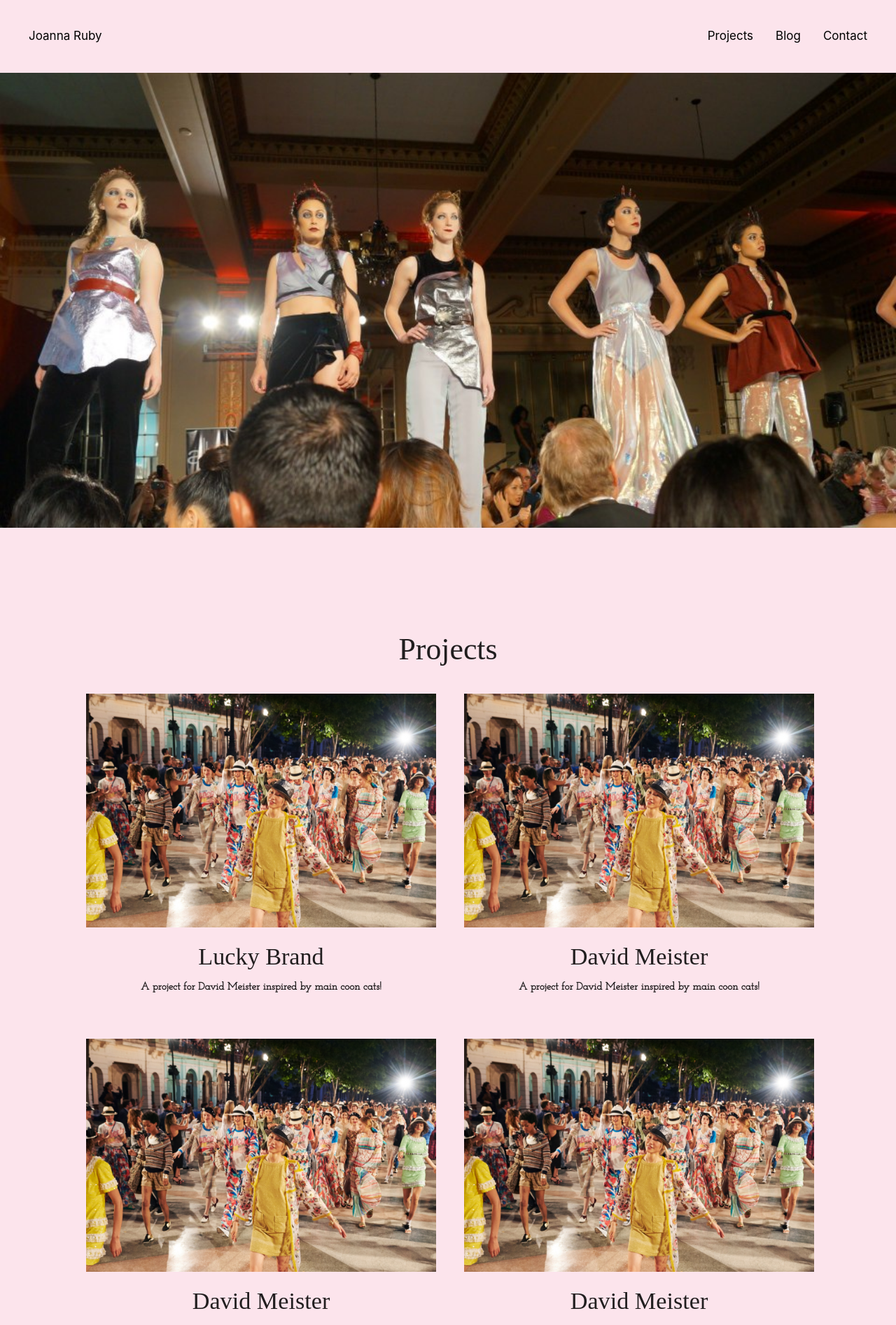
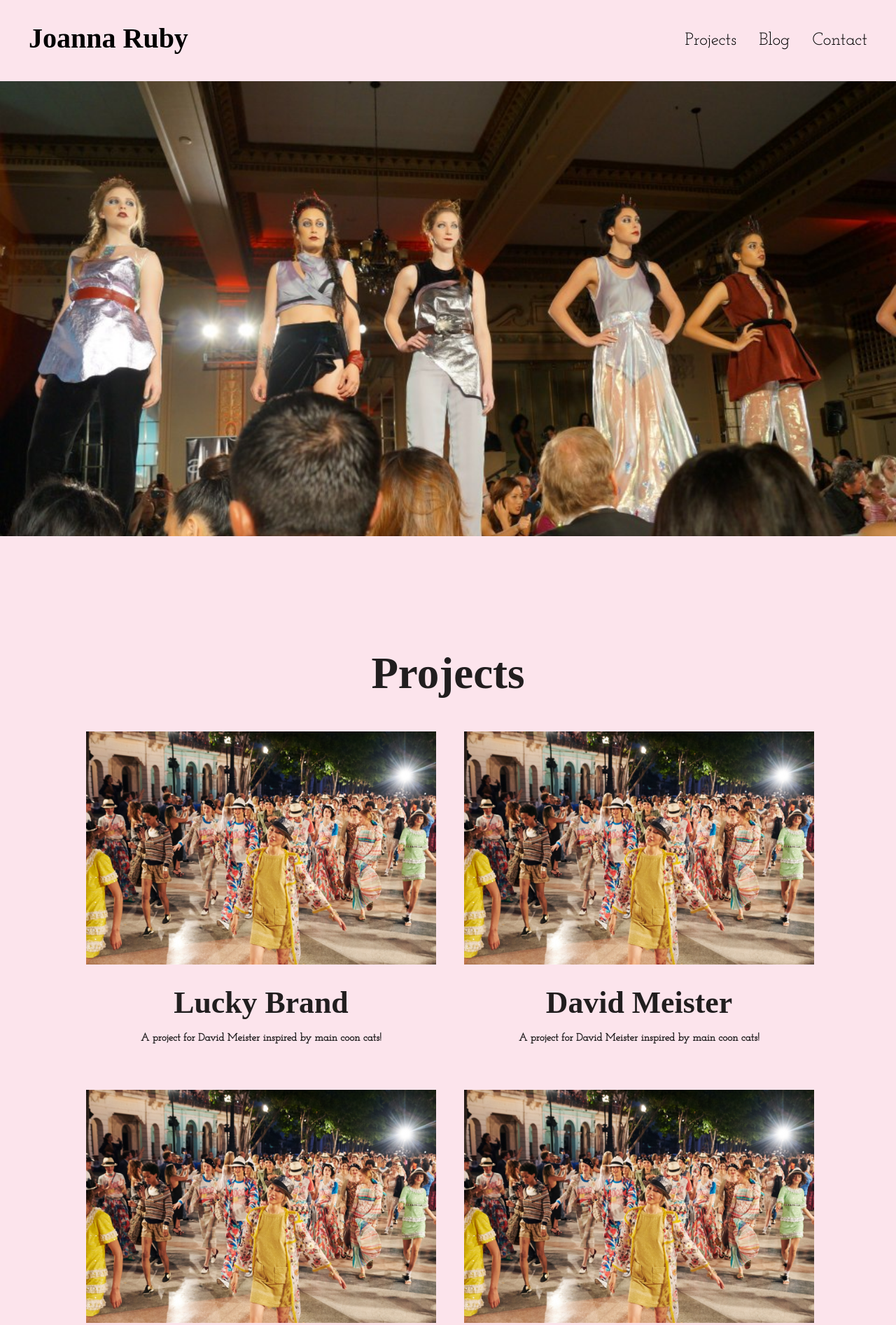
Before and after one commit to mrrockabilly/joanna-portfolio, a plain HTML site: page index.html in a window 1280 px wide. Shown: the top 1893 px of the page at 70% size. Drawn offline with nearby package versions, Linux system fonts and the light colour scheme; a web font is replaced by a local one.

Commit message:
changes to font styles and sizes

```diff
--- a/index.html
+++ b/index.html
@@ -16,6 +16,8 @@
 <body>
 
 
+
+
 	<ul class="topnav" id="myTopnav">
 		<li class="left"><span class="logo">Joanna Ruby</span></li>
 		<li><a href="#contact">Contact</a></li>
@@ -32,14 +34,14 @@
 	</div>
 
 
-    	<h3 id="projects">Projects</h3>
+    	<h1 id="projects">Projects</h1>
 
 
 	<div class="projects-container">
 		<div class="proj-card">
 			<a href="./projects/luckybrand.html"><img class="proj-pic" src="chanel-cuba-show.jpg" alt="maine-coon-cat"></a>
 			<div class="info">
-				<h4>Lucky Brand</h4>
+				<h3>Lucky Brand</h3>
 				<p>A project for David Meister inspired by main coon cats!</p>
 			</div>
 		</div>
@@ -47,7 +49,7 @@
 		<div class="proj-card col-2-3">
 			<img class="proj-pic" src="chanel-cuba-show.jpg" alt="maine-coon-cat">
 			<div class="info">
-				<h4>David Meister</h4>
+				<h3>David Meister</h3>
 				<p>A project for David Meister inspired by main coon cats!</p>
 			</div>
 		</div>
@@ -58,7 +60,7 @@
 		<div class="proj-card">
 			<img class="proj-pic" src="chanel-cuba-show.jpg" alt="maine-coon-cat">
 			<div class="info">
-				<h4>David Meister</h4>
+				<h3>David Meister</h3>
 				<p>A project for David Meister inspired by main coon cats!</p>
 			</div>
 		</div>
@@ -66,7 +68,7 @@
 		<div class="proj-card col-2-3">
 			<img class="proj-pic" src="chanel-cuba-show.jpg" alt="maine-coon-cat">
 			<div class="info">
-				<h4>David Meister</h4>
+				<h3>David Meister</h3>
 				<p>A project for David Meister inspired by main coon cats!</p>
 			</div>
 		</div>
--- a/style.css
+++ b/style.css
@@ -5,13 +5,14 @@
 body{
     text-align: center;
     background-color: #fce4ec;
+    font-family: 'Josefin Slab', serif;
 }
 p{
-        font-family: 'Josefin Slab', serif;
-        font-weight: 900;
+    font-weight: 900;
 }
 h1, h4, h3 {
     font-family: 'League Script', serif;
+    font-weight: bold;
 }
 
 /* Remove margins and padding from the list, and add a black background color */
@@ -33,10 +34,12 @@ ul.topnav li a {
     padding: 14px 16px;
     text-decoration: none;
     transition: 0.3s;
-    font-size: 17px;
+    font-size: 25px;
 }
 
-ul.topnav li.left {float: left}
+ul.topnav li.left {
+font-weight: bold;
+}
 
 /* Change background color of links on hover */
 ul.topnav li a:hover {background-color: #f8bbd0}
@@ -51,10 +54,11 @@ ul.topnav li.icon {display: none;}
     display: inline-block;
     color: black;
     text-align: center;
-    padding: 14px 16px;
+    padding: 0px 16px;
     text-decoration: none;
     transition: 0.3s;
-    font-size: 17px;
+    font-size: 40px;
+    font-family: 'League Script', serif;
 }
 
 .carousel .carousel-item {
```
